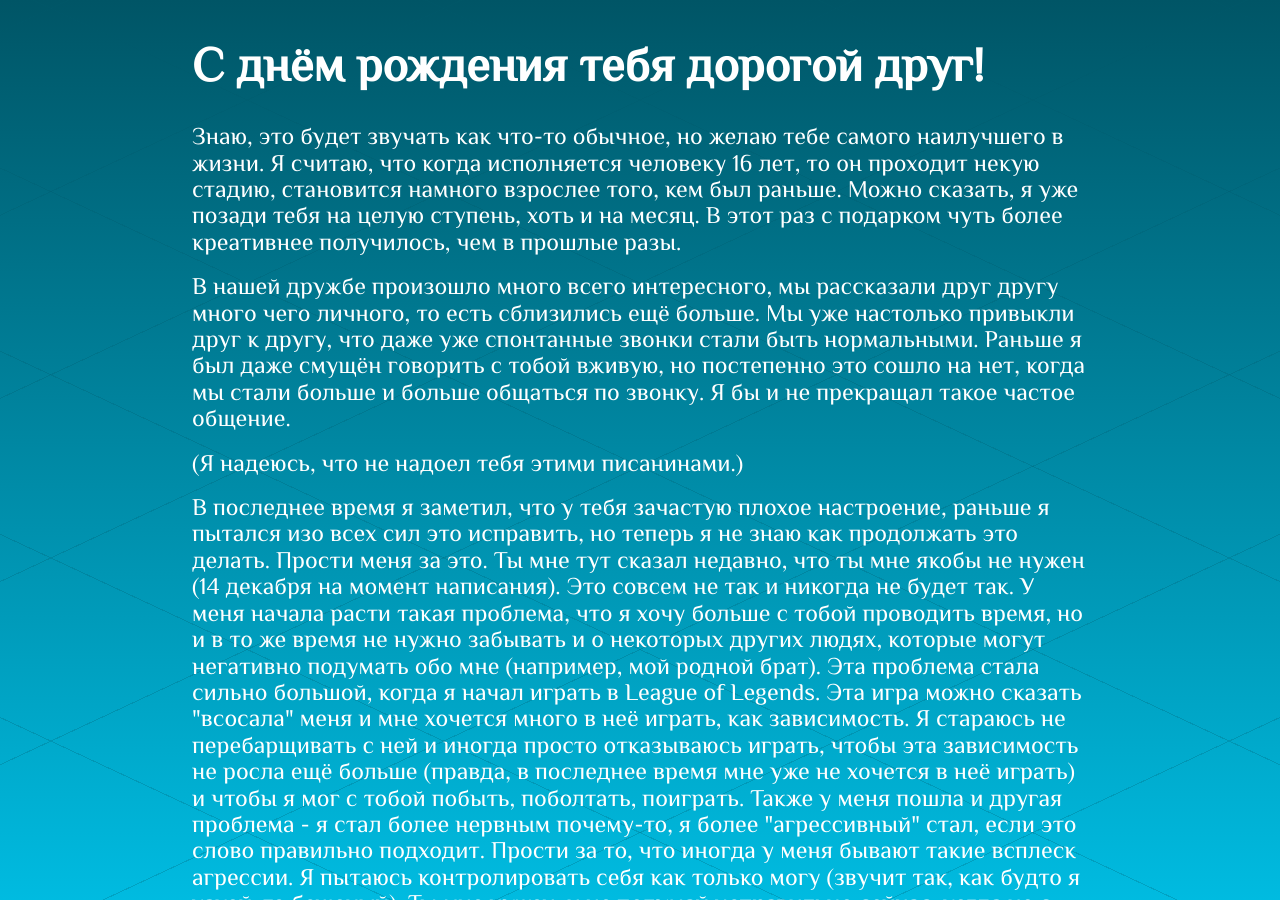
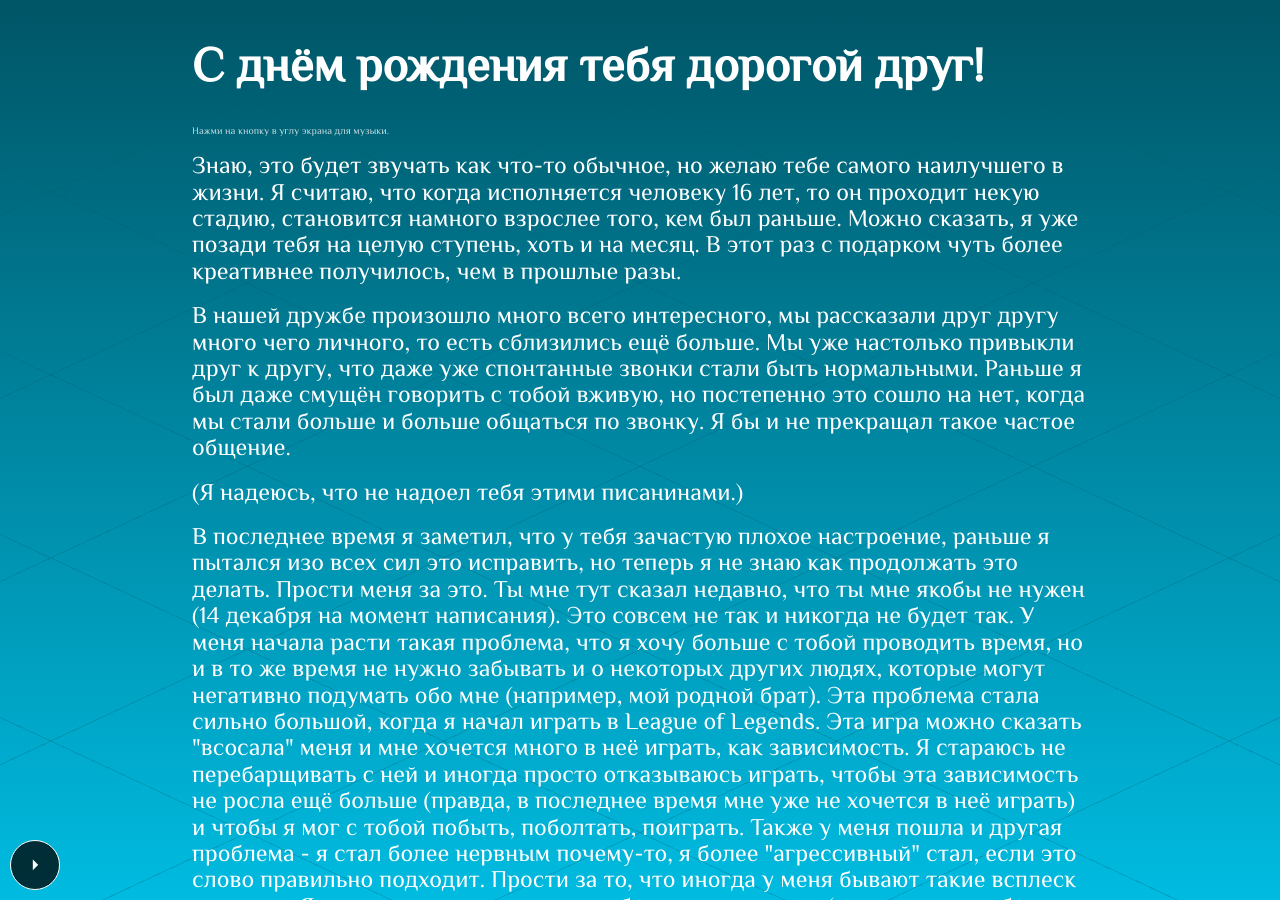
Before and after one commit to catink123/catink123.github.io, a Jekyll site: the page built from bday/index.html, in a window 1280 px wide and 900 px high. Built offline with Jekyll 4.4.1, drawn with Linux system fonts in a browser that asks for light colours; some web fonts are replaced; some of the changed lines change nothing that is shown.

Commit message:
Update index.html

```diff
--- a/bday/index.html
+++ b/bday/index.html
@@ -4,7 +4,44 @@ title: Top Secret
 ---
 <div class="blurb">
 
+  <button id="musicButton">⏵</button>
+    <script>
+      var music = new Audio();
+      music.volume = 0.25;
+      var musicList = [
+        "music/Uso to Honto ~ Piano Solo.mp3",
+        "music/Watashi no Uso ~ Piano Solo.mp3",
+        "music/Yuujin A ~ Piano Solo.mp3"
+      ];
+      var isPlaying = false;
+      var i = 0;
+      music.src = musicList[0];
+      music.autoplay = true;
+      music.play();
+      music.addEventListener("ended", () => {
+        i++;
+        if (i > 2) i = 0;
+        music.src = musicList[i];
+        music.play();
+      });
+      music.addEventListener("play", () => {
+        musicButton.innerHTML = "⏸️";
+        isPlaying = true;
+      });
+      music.addEventListener("pause", () => {
+        musicButton.innerHTML = "⏵";
+        isPlaying = false;
+      })
+
+      var musicButton = document.querySelector("#musicButton");
+      musicButton.addEventListener("click", () => {
+        if (isPlaying) music.pause()
+        else music.play()
+      })
+    </script>
+
 <h1>С днём рождения тебя дорогой друг!</h1>
+  <p style="opacity: .75; font-size: 10px">Нажми на кнопку в углу экрана для музыки.</p>
 <p>Знаю, это будет звучать как что-то обычное, но желаю тебе самого наилучшего в жизни. Я считаю, что когда исполняется человеку 16 лет, то он проходит некую стадию, становится намного взрослее того, кем был раньше. Можно сказать, я уже позади тебя на целую ступень, хоть и на месяц. В этот раз с подарком чуть более креативнее получилось, чем в прошлые разы. </p>
 
 <p>В нашей дружбе произошло много всего интересного, мы рассказали друг другу много чего личного, то есть сблизились ещё больше. Мы уже настолько привыкли друг к другу, что даже уже спонтанные звонки стали быть нормальными. Раньше я был даже смущён говорить с тобой вживую, но постепенно это сошло на нет, когда мы стали больше и больше общаться по звонку. Я бы и не прекращал такое частое общение. </p>
```
